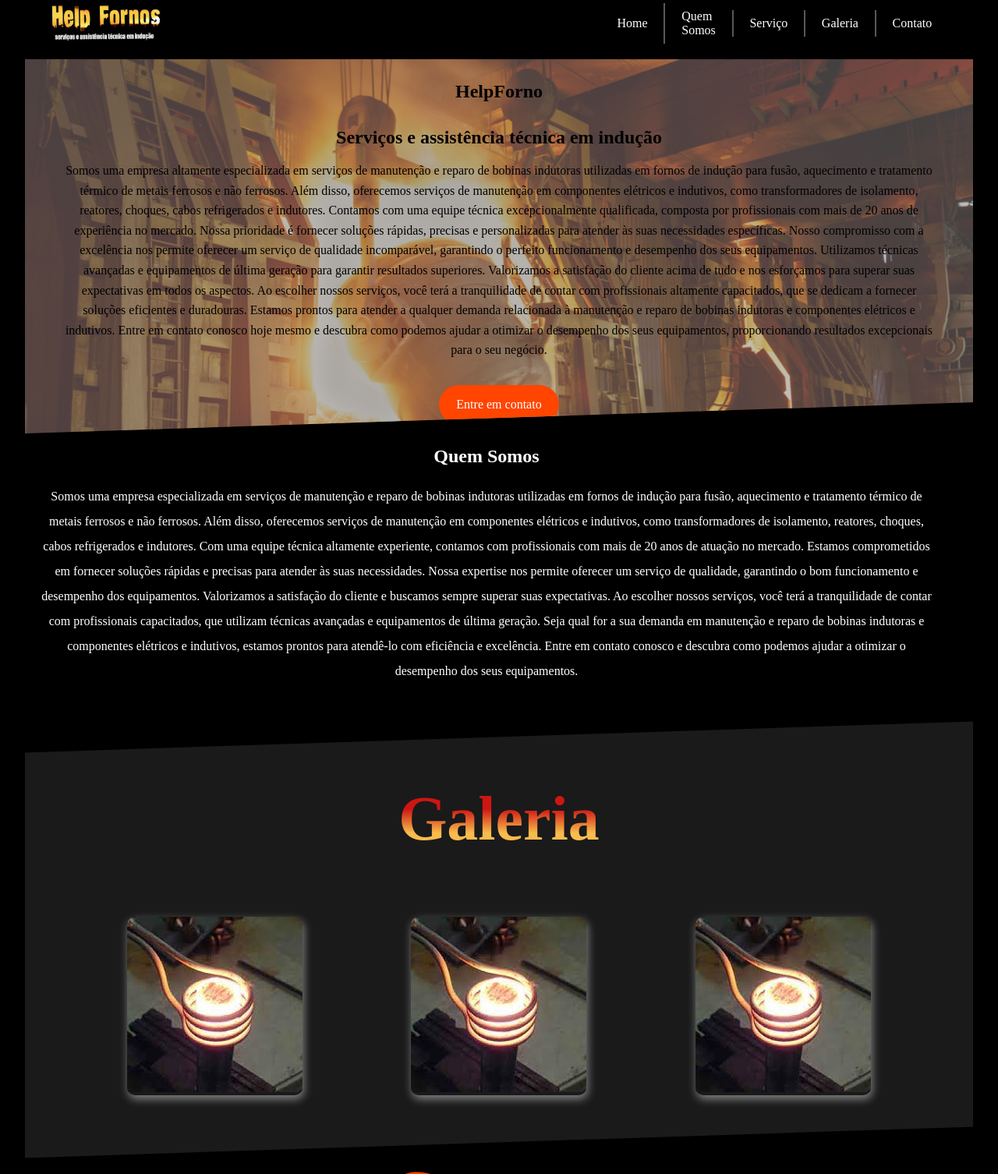
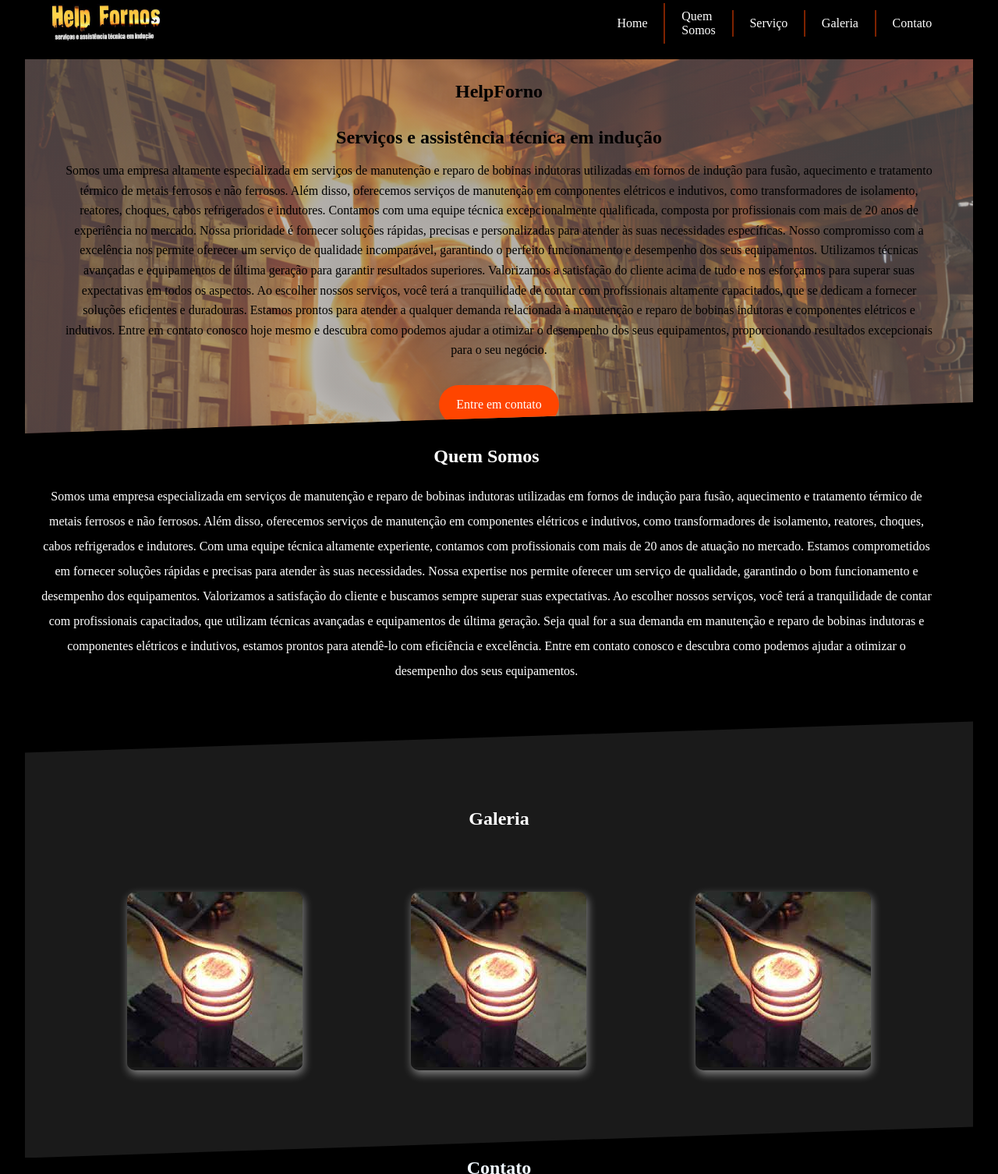
Before and after one commit to Rgerotto/HelpFornos, a website: page index.html in a window 1280 px wide. Shown: the top 1506 px of the page at 78% size. Drawn offline with Linux system fonts and the light colour scheme.

Commit message:
color change

```diff
--- a/sass/components/_contact.scss
+++ b/sass/components/_contact.scss
@@ -5,11 +5,11 @@
   justify-content: center;
   align-items: center;
   &__subtitle {
-    font-weight: 900;
+/*     font-weight: 900;
     font-size: 5rem;
     background: linear-gradient(to top, rgb(248, 188, 77) 30%, orangered 64%);
     -webkit-background-clip: text;
-    -webkit-text-fill-color: transparent;
+    -webkit-text-fill-color: transparent; */
   }
   &__list{
     width: 90%;
--- a/sass/components/_gallery.scss
+++ b/sass/components/_gallery.scss
@@ -7,11 +7,12 @@
   clip-path: polygon(0 5vh, 100% 0, 100% 65vh, 0 100%);
 
   &__subtitle {
-    font-weight: 900;
+    color: white;
+    /* font-weight: 900;
     font-size: 5rem;
     background: linear-gradient(to top, rgb(248, 188, 77) 30%, #cf1512 64%);
     -webkit-background-clip: text;
-    -webkit-text-fill-color: transparent;
+    -webkit-text-fill-color: transparent; */
     margin-bottom: 5rem;
   }
 
--- a/sass/navigation/_nav.scss
+++ b/sass/navigation/_nav.scss
@@ -32,14 +32,14 @@
       transition: all 0.4s ease-in;
       background-size: 320%;
       &:not(:first-child) {
-        border-left: 2px solid rgba(202, 202, 202, 0.434);
+        border-left: 2px solid rgba(255, 68, 0, 0.495);
       }
       &:hover {
         background-image: linear-gradient(
           120deg,
           transparent 0%,
           transparent 50%,
-          rgba(255, 255, 255, 0.558) 50%
+          orangered 50%
         );
         color: rgb(0, 0, 0);
         background-position: 100%;
```
Also changed, not shown: css/style.css.
